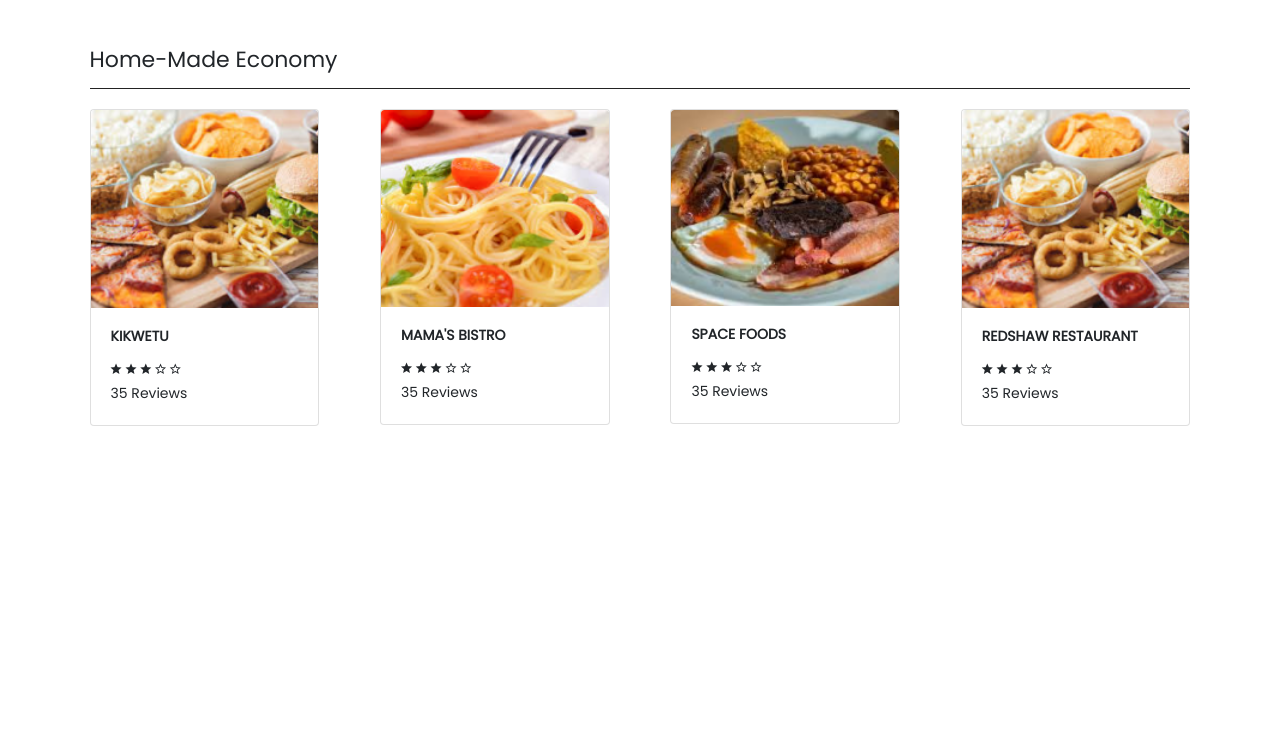
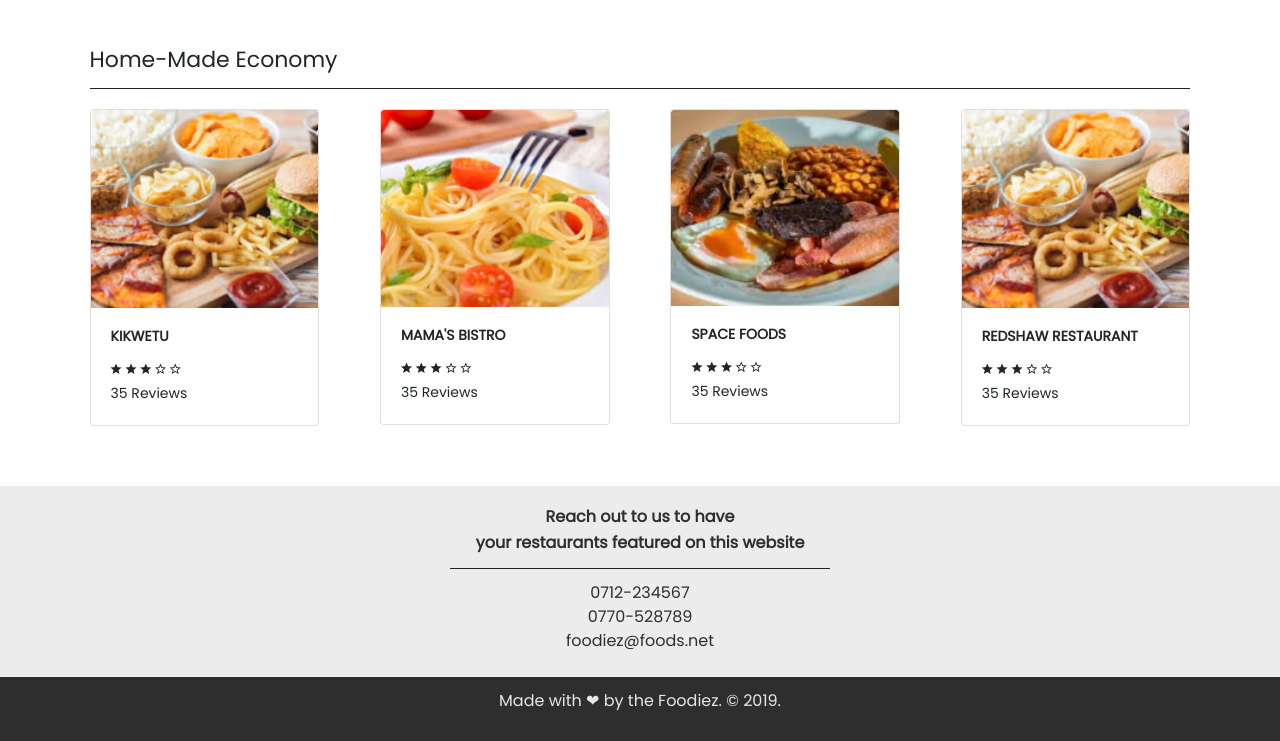
Before and after one commit to DMGithinji/FoodiezWebsite, a plain HTML site: page review_page.html in a window 1280 px wide. Shown: the part 1632-2373 px from the top of the page. Before the commit the page ends 2118 px from the top, so only its background shows below. Drawn offline with nearby package versions, Linux system fonts and the light colour scheme.

Commit message:
Add footer to restaurants page and styling

```diff
--- a/css/restaurants.css
+++ b/css/restaurants.css
@@ -169,3 +169,34 @@ h5::after {
         padding: none;
     }
 }
+/*--=Footer Styling---*/
+#pre-footer {
+    background-color: rgb(236, 236, 236);
+    padding: .5rem;
+    color: rgb(46, 46, 46);
+    text-align: center;
+    font-size: 1rem;
+    margin: 0 auto;
+}
+#pre-footer h6{
+    font-size: 1rem;
+    font-weight: 600;
+    line-height: 26px;
+    margin-top: 10px;
+}
+#pre-footer h6::after {
+    content: '';
+    background: #222;
+    display: block;
+    height: 1px;
+    width: 30%;
+    margin: 12px auto 12px;
+}
+/* footer */
+footer {
+    background-color:rgb(46, 46, 46);
+    padding: .75rem;
+    color: rgb(231, 231, 231);
+    text-align: center;
+    font-size: 1rem;
+}
--- a/review_page.html
+++ b/review_page.html
@@ -262,6 +262,17 @@
         </div>
     </section>
     <!-- /More -->
+    <!-- Footer -->
+    <section id="pre-footer">
+        <h6>Reach out to us to have<br> <strong>your restaurants</strong> featured on this website</h6>
+        <p>0712-234567<br>
+            0770-528789<br>
+            foodiez@foods.net</p>
+    </section>
+    <footer>
+        <p>Made with ❤ by the Foodiez.  &copy; 2019. </p>
+    </footer>
+    <!-- Footer -->
     <script src="https://code.jquery.com/jquery-3.3.1.slim.min.js"
         integrity="sha384-q8i/X+965DzO0rT7abK41JStQIAqVgRVzpbzo5smXKp4YfRvH+8abtTE1Pi6jizo" crossorigin="anonymous">
     </script>
```
Lines whose indentation alone changed are shown as unchanged.
